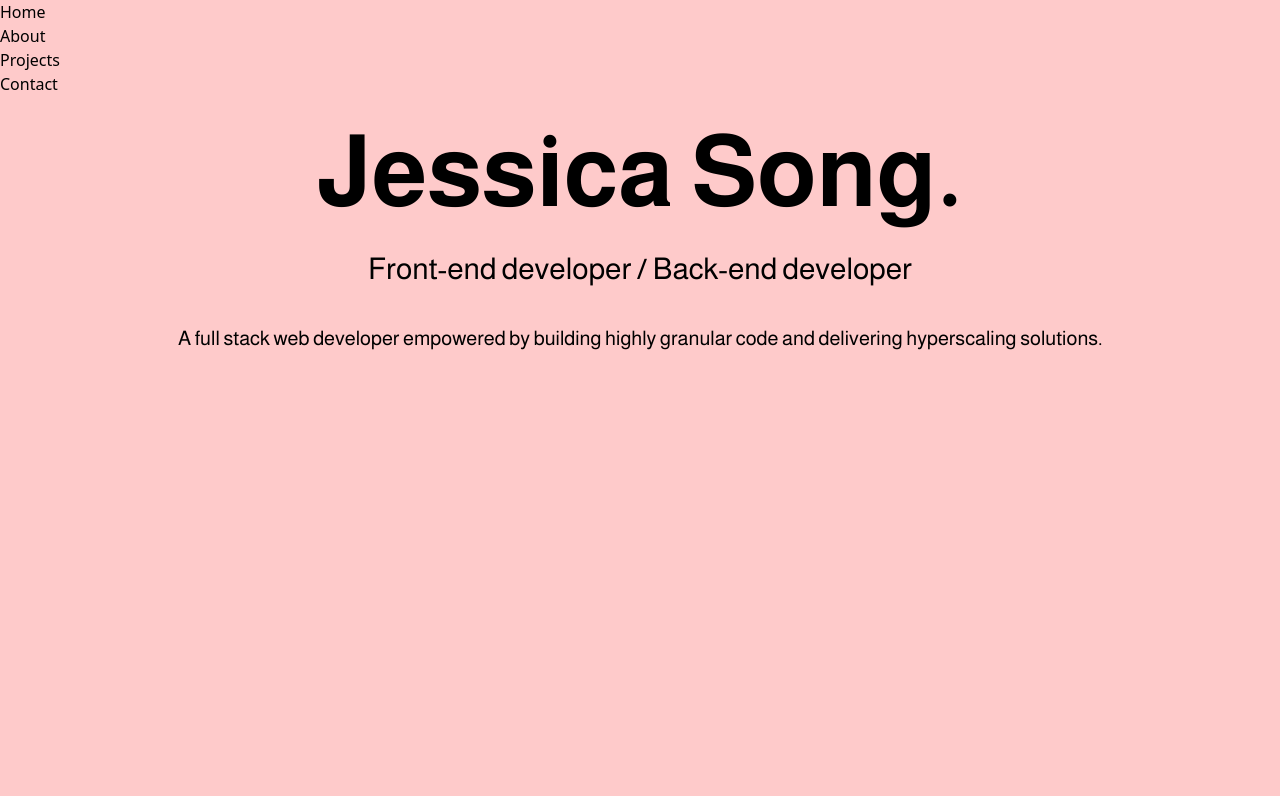
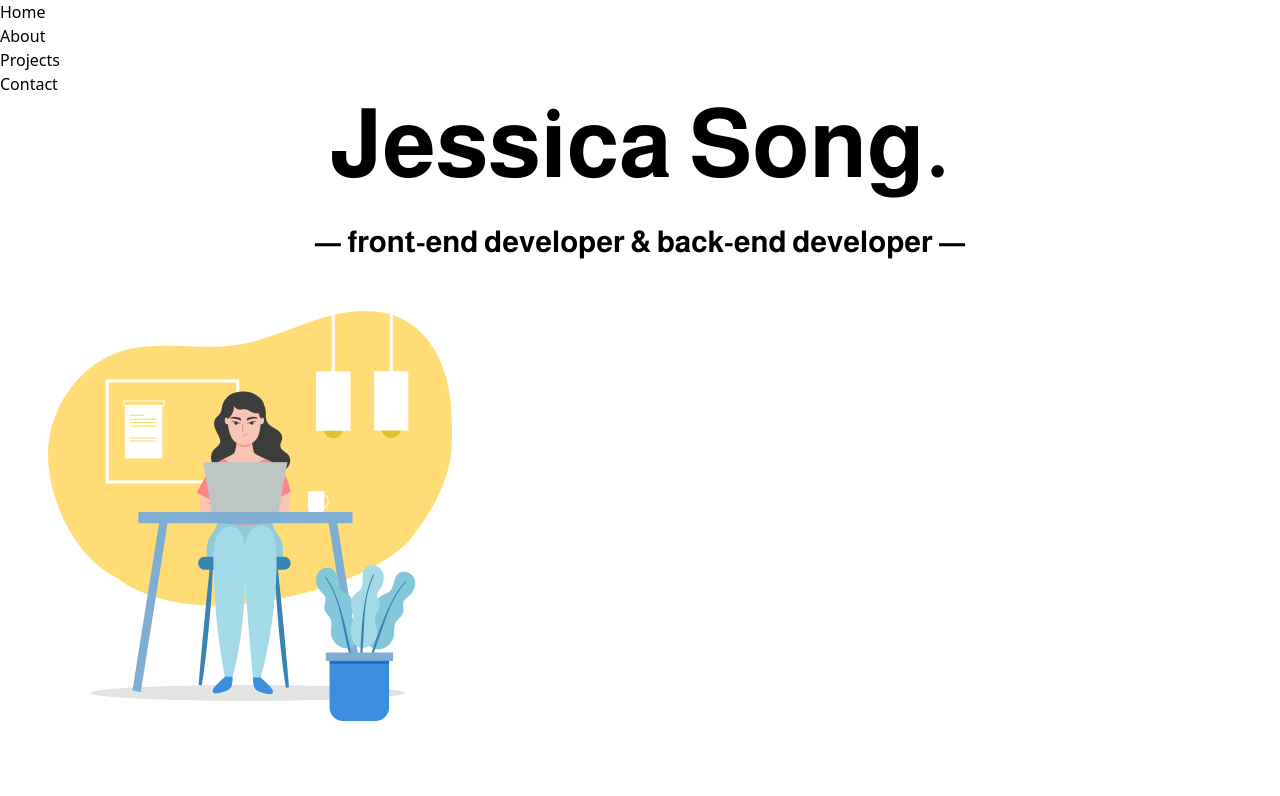
Before and after one commit to jsong73/jessica-song, a React (Create React App) app: page / in a window 1280 px wide. Shown: the top 796 px of the page. Built offline with nearby package versions, Linux system fonts and the light colour scheme.

Commit message:
added img

```diff
--- a/src/App.css
+++ b/src/App.css
@@ -2,18 +2,22 @@ html{
     scroll-behavior: smooth;
 }
 
+#home{
+
+}
+
 #full-name{
     font-family: 'Almarai', sans-serif;
-    font-size: 100px;
     font-weight: 700;
+
 }
 
 #title{
     font-family: 'Almarai', sans-serif;
-    font-size: 30px;
+    font-weight: 700;
+
 }
 
 #bio{
     font-family: 'Almarai', sans-serif;
-    font-size: 20px;
 }
--- a/src/pages/PortfolioContainer.js
+++ b/src/pages/PortfolioContainer.js
@@ -1,5 +1,5 @@
 import React from "react";
-
+import Woman from "../images/woman.jpg"
 
 function PortfolioContainer () {
     return(
@@ -7,8 +7,9 @@ function PortfolioContainer () {
 
         <div
             id="home"
-            className="bg-red-200 snap-start w-screen h-screen">
-            <nav>
+            className="snap-start w-screen h-screen">
+
+            <nav className="">
                 <ul>
                     <li> <a href="#home">Home</a> </li>
                     <li> <a href="#about">About</a> </li>
@@ -17,19 +18,21 @@ function PortfolioContainer () {
                 </ul>
             </nav>
 
-            <h1 id="full-name" className="text-center justify-center items-center"> Jessica
-            Song.
+            <h1 id="full-name" className="text-8xl text-center justify-center
+            items-center"> Jessica Song.
             </h1>
 
-            <h1 id="title" className="text-center justify-center items-center">Front-end developer
-            / Back-end developer
+            <h1 id="title" className=" text-3xl mt-8 text-center justify-center
+            items-center"> — front-end developer & back-end developer —
             </h1>
 
-            <p id="bio" className="mt-8 text-center justify-center items-center"> A full stack
-            web developer empowered by building highly granular code and delivering hyperscaling
-            solutions.
+            <img className="justify-center items-center" src={Woman} width="500px" alt="woman-
+            computer"/>
+
+            <p id="bio" className="text-xl mt-8 text-center justify-center items-center"> A
+            full stack web developer empowered by <b>building</b> highly granular code and
+            <b> delivering </b> hyperscaling solutions.
             </p>
-
 
         </div>
 
```
Also changed, not shown: src/images/techwoman.jpg (added), src/images/woman.jpg (added).
